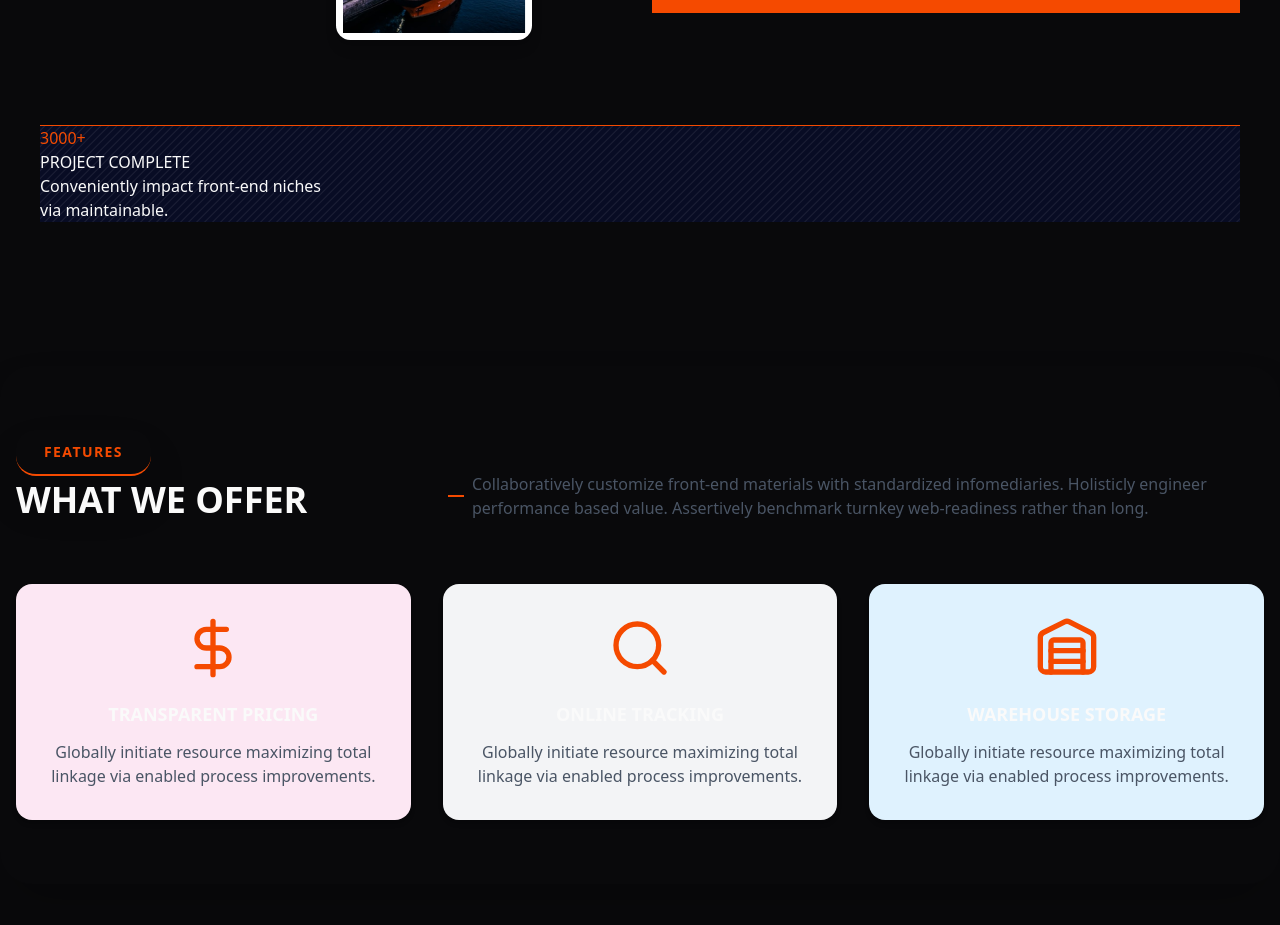
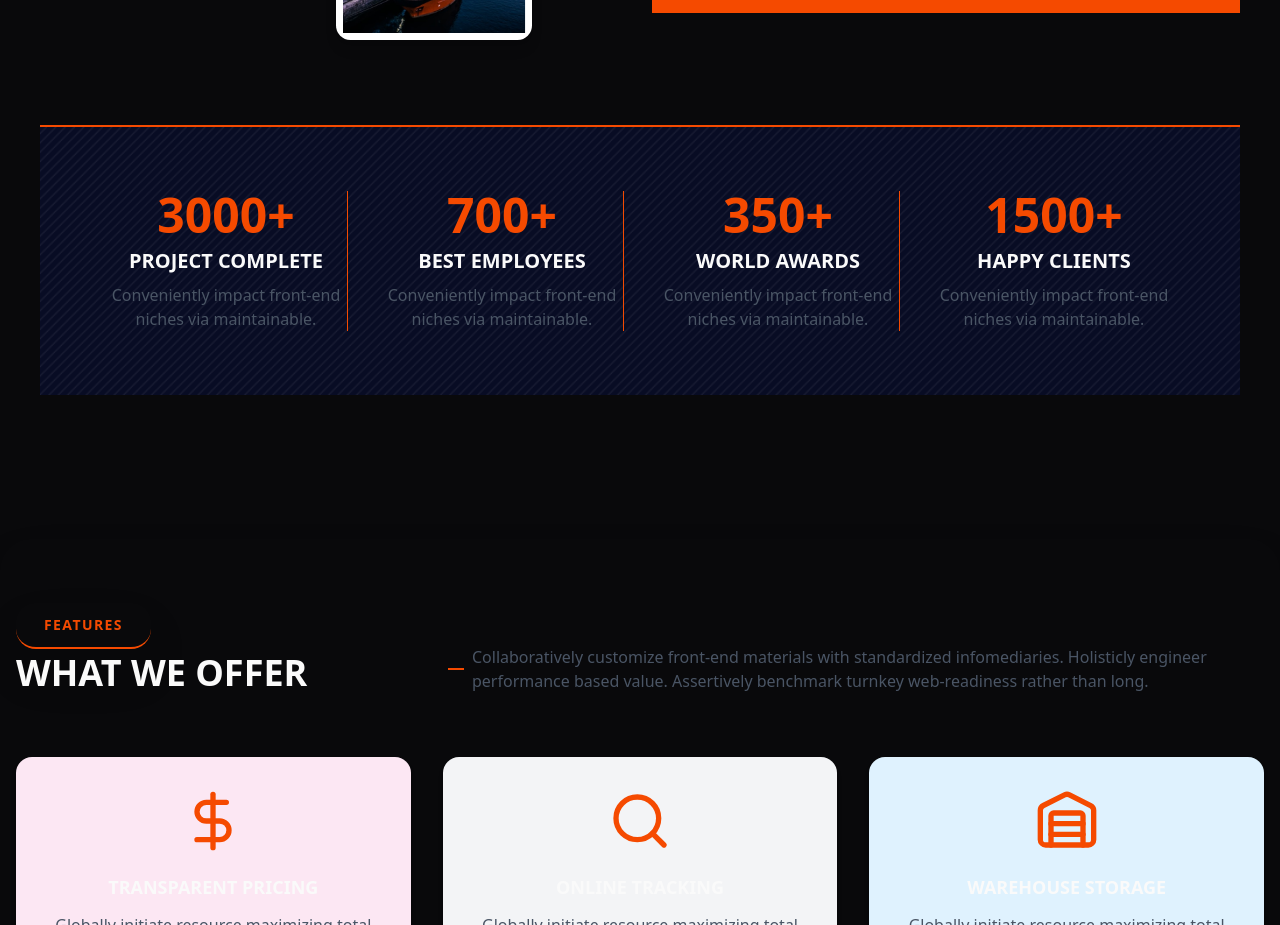
Before and after one commit to arahman-webdev/courier-management-frontend, a React (Vite) app: page / in a window 1280 px wide. Shown: the part 1920-2845 px from the top of the page. Built offline with nearby package versions, Linux system fonts and the light colour scheme.

Commit message:
added semi section

```diff
--- a/src/components/layout/Home/AboutSection.tsx
+++ b/src/components/layout/Home/AboutSection.tsx
@@ -88,19 +88,59 @@ const AboutSection = () => {
                 </div>
             </div>
             <div className="pt-28">
+                {/* Thin top line */}
+                <div className="bg-primary w-full h-[1px]" />
+
+                {/* Background Section */}
                 <div
-                    style={{ background: `url(${bg})` }}
-                    className="border-t border-primary bg-red-600 "
+                    style={{ backgroundImage: `url(${bg})` }}
+                    className="border-t border-primary bg-cover bg-center"
                 >
-                    <div className="grid grid-cols-4">
-                        <div>
-                            <span className="text-primary">3000+</span>
-                            <h2 className="text-">PROJECT COMPLETE</h2>
-                            <p>Conveniently impact front-end niches via maintainable.</p>
+                    <div className="grid grid-cols-1 sm:grid-cols-2 lg:grid-cols-4 gap-8 p-8 lg:p-16">
+
+                        {/* Stat Item */}
+                        <div className="flex flex-col items-center text-center relative">
+                            <span className="text-primary text-4xl sm:text-5xl font-extrabold">3000+</span>
+                            <h2 className="text-lg sm:text-xl font-semibold mt-2">PROJECT COMPLETE</h2>
+                            <p className="text-gray-600 text-sm sm:text-base mt-2">
+                                Conveniently impact front-end niches via maintainable.
+                            </p>
+                            {/* Divider for large screens only */}
+                            <div className="hidden lg:block absolute top-0 right-0 h-full w-px bg-primary"></div>
+                        </div>
+
+                        {/* Stat Item */}
+                        <div className="flex flex-col items-center text-center relative">
+                            <span className="text-primary text-4xl sm:text-5xl font-extrabold">700+</span>
+                            <h2 className="text-lg sm:text-xl font-semibold mt-2">BEST EMPLOYEES</h2>
+                            <p className="text-gray-600 text-sm sm:text-base mt-2">
+                                Conveniently impact front-end niches via maintainable.
+                            </p>
+                            <div className="hidden lg:block absolute top-0 right-0 h-full w-px bg-primary"></div>
+                        </div>
+
+                        {/* Stat Item */}
+                        <div className="flex flex-col items-center text-center relative">
+                            <span className="text-primary text-4xl sm:text-5xl font-extrabold">350+</span>
+                            <h2 className="text-lg sm:text-xl font-semibold mt-2">WORLD AWARDS</h2>
+                            <p className="text-gray-600 text-sm sm:text-base mt-2">
+                                Conveniently impact front-end niches via maintainable.
+                            </p>
+                            <div className="hidden lg:block absolute top-0 right-0 h-full w-px bg-primary"></div>
+                        </div>
+
+                        {/* Stat Item */}
+                        <div className="flex flex-col items-center text-center">
+                            <span className="text-primary text-4xl sm:text-5xl font-extrabold">1500+</span>
+                            <h2 className="text-lg sm:text-xl font-semibold mt-2">HAPPY CLIENTS</h2>
+                            <p className="text-gray-600 text-sm sm:text-base mt-2">
+                                Conveniently impact front-end niches via maintainable.
+                            </p>
                         </div>
                     </div>
                 </div>
             </div>
+
         </div>
     );
 };
```
